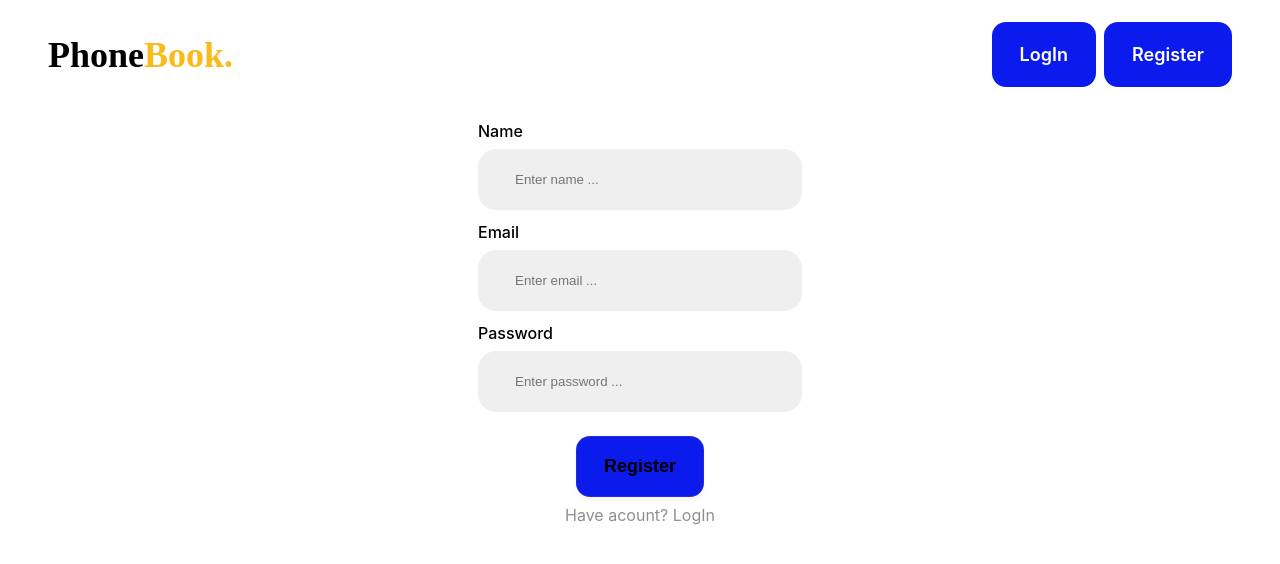
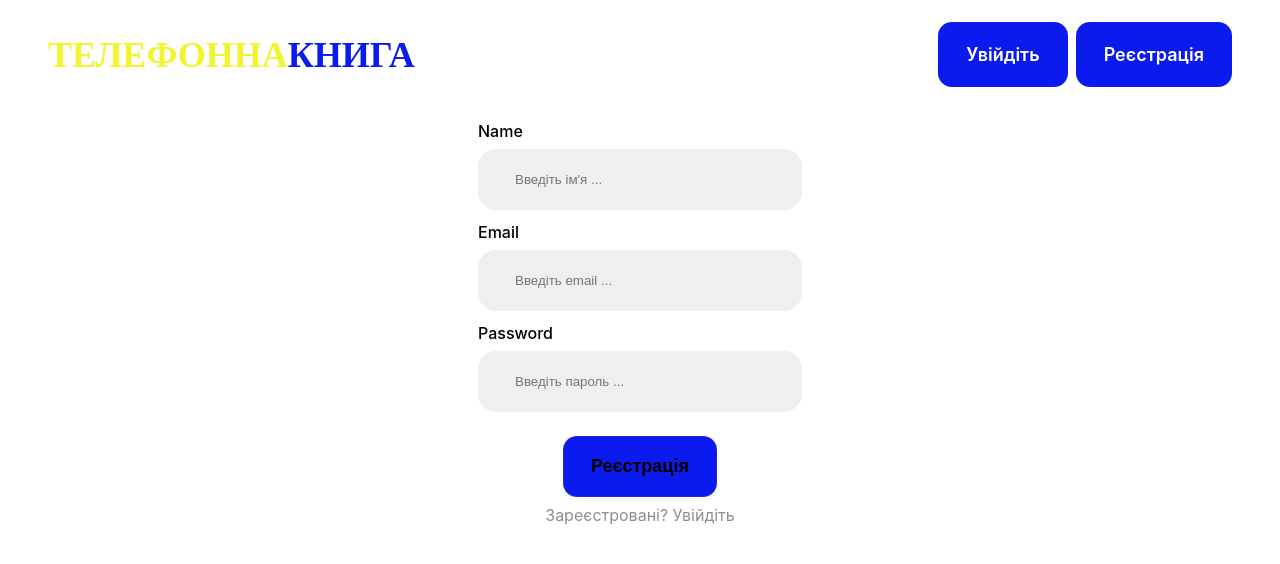
Before and after one commit to Primushko/goit-react-hw-08-phonebook, a React (Create React App) app: page /goit-react-hw-08-phonebook/register in a window 1280 px wide. Shown: the top 564 px of the page. Built offline with nearby package versions, Linux system fonts and the light colour scheme.

Commit message:
2/11__________15/07/23

```diff
--- a/src/Pages/Home/Home.jsx
+++ b/src/Pages/Home/Home.jsx
@@ -4,7 +4,7 @@ import { ContentPageContainer } from './Home.module';
 const Home = () => {
   return (
     <ContentPageContainer>
-      <Section title="Welcome to Phone Book" />
+      <Section title="Ласкаво просимо до телефонної книги!" />
     </ContentPageContainer>
   );
 };
--- a/src/components/ContactForm/ContactForm.jsx
+++ b/src/components/ContactForm/ContactForm.jsx
@@ -17,22 +17,22 @@ const ContactForm = ({ onCloseModal }) => {
     const formName = e.target.elements.name.value;
     const formNumber = e.target.elements.number.value;
     if (contacts.some(({ name }) => name === formName)) {
-      return alert(`${formName} is already in contacts`);
+      return alert(`${formName} вже є у контактах`);
     }
 
     if (contacts.some(({ number }) => number === formNumber)) {
-      return alert(`${formNumber} is already in contacts`);
+      return alert(`${formNumber} вже є у контактах`);
     }
 
     dispatch(addContact({ name: formName, number: formNumber.toString() }))
       .unwrap()
       .then(originalPromiseResult => {
         Notify.success(
-          `${originalPromiseResult.name} successfully added to contacts`
+          `${originalPromiseResult.name} успішно додано до контактів`
         );
       })
       .catch(() => {
-        Notify.failure("Sorry, something's wrong");
+        Notify.failure('Вибачте, щось не так.');
       });
 
     onCloseModal();
@@ -42,31 +42,31 @@ const ContactForm = ({ onCloseModal }) => {
   return (
     <Form onSubmit={handleSubmit} autoComplete="off">
       <Label>
-        Name
+        Ім'я
         <Input
           type="text"
           name="name"
           pattern="^[a-zA-Zа-яА-Я]+(([' \-][a-zA-Zа-яА-Я])?[a-zA-Zа-яА-Я]*)*$"
-          title="Name may contain only letters, apostrophe, dash and spaces. For example Adrian, Jacob Mercer, Charles de Batz de Castelmore d'Artagnan"
+          title="Ім'я може містити лише літери, апостроф, тире та пробіли. Наприклад: Adrian, Jacob Mercer, Prymushko Oleh"
           required
-          placeholder="Enter name ..."
+          placeholder="Введіть ім'я ..."
           value={contacts.name}
         />
       </Label>
       <Label>
-        Number
+        Номер
         <Input
           type="tel"
           name="number"
           pattern="\+?\d{1,4}?[\-.\s]?\(?\d{1,3}?\)?[\-.\s]?\d{1,4}[\-.\s]?\d{1,4}[\-.\s]?\d{1,9}"
-          title="Phone number must be digits and can contain spaces, dashes, parentheses and can start with +"
-          placeholder="Enter number ..."
+          title="Номер телефону повинен бути цифровим та може містити пробіли, тире, круглі дужки та починатися з +."
+          placeholder="Введіть номер ..."
           value={contacts.number}
         />
       </Label>
       <Button type="submit">
         <AddUserIcon />
-        New contact
+        Новий контакт
       </Button>
     </Form>
   );
--- a/src/components/ContactListItem/ContactListItem.jsx
+++ b/src/components/ContactListItem/ContactListItem.jsx
@@ -23,11 +23,11 @@ export const ContactsListItem = ({ id, name, number }) => {
       .unwrap()
       .then(originalPromiseResult => {
         Notify.success(
-          `${originalPromiseResult.name} successfully deleted from contacts`
+          `${originalPromiseResult.name} успішно видалено з контактів`
         );
       })
       .catch(() => {
-        Notify.failure("Sorry, something's wrong");
+        Notify.failure('Вибачте, щось не так.');
       });
   };
 
@@ -43,7 +43,7 @@ export const ContactsListItem = ({ id, name, number }) => {
       </ContactNumber>
       <Button onClick={() => handleDeleteContact(id)}>
         <UserDeletedIcon />
-        Delete
+        Видалити
       </Button>
     </ContactItem>
   );
--- a/src/components/Filter/Filter.jsx
+++ b/src/components/Filter/Filter.jsx
@@ -19,7 +19,7 @@ export const Filter = () => {
       <Input
         type="text"
         name="filter"
-        placeholder="Enter contact name"
+        placeholder="Введіть контактне ім'я"
         value={filter}
         onChange={handleChangeFilter}
       />
--- a/src/components/LoggedNav/LoggedNav.jsx
+++ b/src/components/LoggedNav/LoggedNav.jsx
@@ -4,10 +4,10 @@ const LoggedNav = () => {
   return (
     <LoggedList>
       <LoggedItem>
-        <LoggedLink to="login">LogIn</LoggedLink>
+        <LoggedLink to="login">Увійдіть</LoggedLink>
       </LoggedItem>
       <LoggedItem>
-        <LoggedLink to="register">Register</LoggedLink>
+        <LoggedLink to="register">Реєстрація</LoggedLink>
       </LoggedItem>
     </LoggedList>
   );
--- a/src/components/LoginForm/LoginForm.jsx
+++ b/src/components/LoginForm/LoginForm.jsx
@@ -18,10 +18,10 @@ const LoginForm = () => {
     )
       .unwrap()
       .then(originalPromiseResult => {
-        Notify.success(`${originalPromiseResult.user.name} welcome back!`);
+        Notify.success(`${originalPromiseResult.user.name} З поверненням!`);
       })
       .catch(() => {
-        Notify.failure('Incorrect login or password');
+        Notify.failure('Неправильний логін або пароль');
       });
 
     form.reset();
@@ -35,24 +35,26 @@ const LoginForm = () => {
           type="email"
           name="email"
           pattern="/^[a-zA-Z0-9.!#$%&'*+/=?^_`{|}~-]+@[a-zA-Z0-9-]+(?:\.[a-zA-Z0-9-]+)*$/."
-          title="Email may contain letters, numbers, an apostrophe, and must be followed by '@' domain name '.' domain suffix. For example Taras@ukr.ua, adrian@gmail.com, JacobM3rcer@hotmail.com"
+          title="Email може містити літери, цифри, апостроф та обов'язково супроводжуватися суфіксом домену '@'. Наприклад, Taras@ukr.ua, adrian@gmail.com, JacobM3rcer@hotmail.com"
           required
-          placeholder="Enter email ..."
+          placeholder="Введіть email ..."
         />
       </Label>
       <Label>
-        Password
+        Пароль
         <Input
           type="password"
           name="password"
-          pattern="^(?=.*[A-Za-z])(?=.*\d)[A-Za-z\d]{8,}$"
-          title="Password must contain at least one number and one uppercase and lowercase letter, and at least 8 or more characters. For example TgeV23592, 3Greioct."
+          pattern="^(?=.*[A-Za-z])(?=.*\d)[A-Za-z\d]{6,}$"
+          title="Пароль повинен містити принаймні одну цифру, одну велику та малу літеру, а також принаймні 6 або більше символів. Наприклад, TgeV23592, 3Greioct."
           required
-          placeholder="Enter password ..."
+          placeholder="Введіть пароль ..."
         />
       </Label>
-      <Button type="submit">LogIn</Button>
-      <LoggedLink to="/register">Don`t have acount? Register</LoggedLink>
+      <Button type="submit">Увійдіть</Button>
+      <LoggedLink to="/register">
+        Не маєте облікового запису? Зареєструватися
+      </LoggedLink>
     </Form>
   );
 };
--- a/src/components/Navigation/Navigation.jsx
+++ b/src/components/Navigation/Navigation.jsx
@@ -13,13 +13,13 @@ const Navigation = () => {
   return (
     <>
       <Logo to="/">
-        Phone<span>Book.</span>
+        ТЕЛЕФОННА<span>КНИГА</span>
       </Logo>
       <MainNav>
         {isLoggedIn && (
           <MainNavList>
             <MainNavItem>
-              <MainNavLink to="/contacts">Contacts</MainNavLink>
+              <MainNavLink to="/contacts">КОНТАКТИ</MainNavLink>
             </MainNavItem>
           </MainNavList>
         )}
--- a/src/components/Navigation/Navigation.module.jsx
+++ b/src/components/Navigation/Navigation.module.jsx
@@ -9,9 +9,9 @@ export const Logo = styled(NavLink)`
 
   margin-right: 114px;
 
-  color: #000000;
+  color: #f1f42e;
   > span {
-    color: #fabb18;
+    color: #0c1bed;
 
     transition: color 250ms cubic-bezier(0.4, 0, 0.2, 1);
   }
@@ -20,9 +20,9 @@ export const Logo = styled(NavLink)`
 
   :hover,
   :focus {
-    color: #fabb18;
+    color: #0c1bed;
     > span {
-      color: #000000;
+      color: #f1f42e;
     }
   }
 `;
@@ -50,6 +50,6 @@ export const MainNavLink = styled(NavLink)`
     font-weight: 600;
 
     color: #ffffff;
-    background-color: #000000;
+    background-color: #0c1bed;
   }
 `;
--- a/src/components/RegisterForm/RegisterForm.jsx
+++ b/src/components/RegisterForm/RegisterForm.jsx
@@ -21,10 +21,10 @@ const RegisterForm = () => {
     )
       .unwrap()
       .then(originalPromiseResult => {
-        Notify.success(`${originalPromiseResult.user.name} welcome!`);
+        Notify.success(`${originalPromiseResult.user.name} Ласкаво просимо!`);
       })
       .catch(() => {
-        Notify.failure("Sorry, something's wrong");
+        Notify.failure('Вибачте, щось не так');
       });
 
     form.reset();
@@ -38,8 +38,8 @@ const RegisterForm = () => {
           type="text"
           name="name"
           pattern="^[a-zA-Zа-яА-Я]+(([' -][a-zA-Zа-яА-Я ])?[a-zA-Zа-яА-Я]*)*$"
-          title="Name may contain only letters, apostrophe, dash and spaces. For example Adrian, Jacob Mercer, Charles de Batz de Castelmore d'Artagnan"
-          placeholder="Enter name ..."
+          title="Ім'я може містити лише літери, апостроф, тире та пробіли. Наприклад: Adrian, Jacob Mercer, Oleh Prymushko"
+          placeholder="Введіть ім'я ..."
           required
         />
       </Label>
@@ -49,8 +49,8 @@ const RegisterForm = () => {
           type="email"
           name="email"
           pattern="/^[a-zA-Z0-9.!#$%&'*+/=?^_`{|}~-]+@[a-zA-Z0-9-]+(?:\.[a-zA-Z0-9-]+)*$/."
-          title="Email may contain letters, numbers, an apostrophe, and must be followed by '@' domain name '.' domain suffix. For example Taras@ukr.ua, adrian@gmail.com, JacobM3rcer@hotmail.com"
-          placeholder="Enter email ..."
+          title="Email може містити літери, цифри, апостроф та обов'язково супроводжуватися суфіксом домену '@'. Наприклад: Taras@ukr.ua, adrian@gmail.com, JacobM3rcer@hotmail.com"
+          placeholder="Введіть email ..."
           required
         />
       </Label>
@@ -59,14 +59,14 @@ const RegisterForm = () => {
         <Input
           type="password"
           name="password"
-          pattern="^(?=.*[A-Za-z])(?=.*\d)[A-Za-z\d]{8,}$"
-          title="Password must contain at least one number and one uppercase and lowercase letter, and at least 8 or more characters. For example TgeV23592, 3Greioct."
-          placeholder="Enter password ..."
+          pattern="^(?=.*[A-Za-z])(?=.*\d)[A-Za-z\d]{6,}$"
+          title="Пароль повинен містити принаймні одну цифру, одну велику та малу літеру, а також принаймні 6 або більше символів. Наприклад, TgeV23592, 3Greioct."
+          placeholder="Введіть пароль ..."
           required
         />
       </Label>
-      <Button type="submit">Register</Button>
-      <LoggedLink to="/login">Have acount? LogIn</LoggedLink>
+      <Button type="submit">Реєстрація</Button>
+      <LoggedLink to="/login">Зареєстровані? Увійдіть</LoggedLink>
     </Form>
   );
 };
--- a/src/components/UserMenu/UserMenu.jsx
+++ b/src/components/UserMenu/UserMenu.jsx
@@ -24,7 +24,7 @@ const UserMenu = () => {
         <UserAvatar></UserAvatar>
       </UserWrapper>
       <LogOutBtn type="button" onClick={() => dispatch(logOut())}>
-        LogOut
+        Вийти
       </LogOutBtn>
     </UserNavigarion>
   );
```
Also changed, not shown: src/Pages/Contacts/Contacts.jsx (+4 -4 lines).
